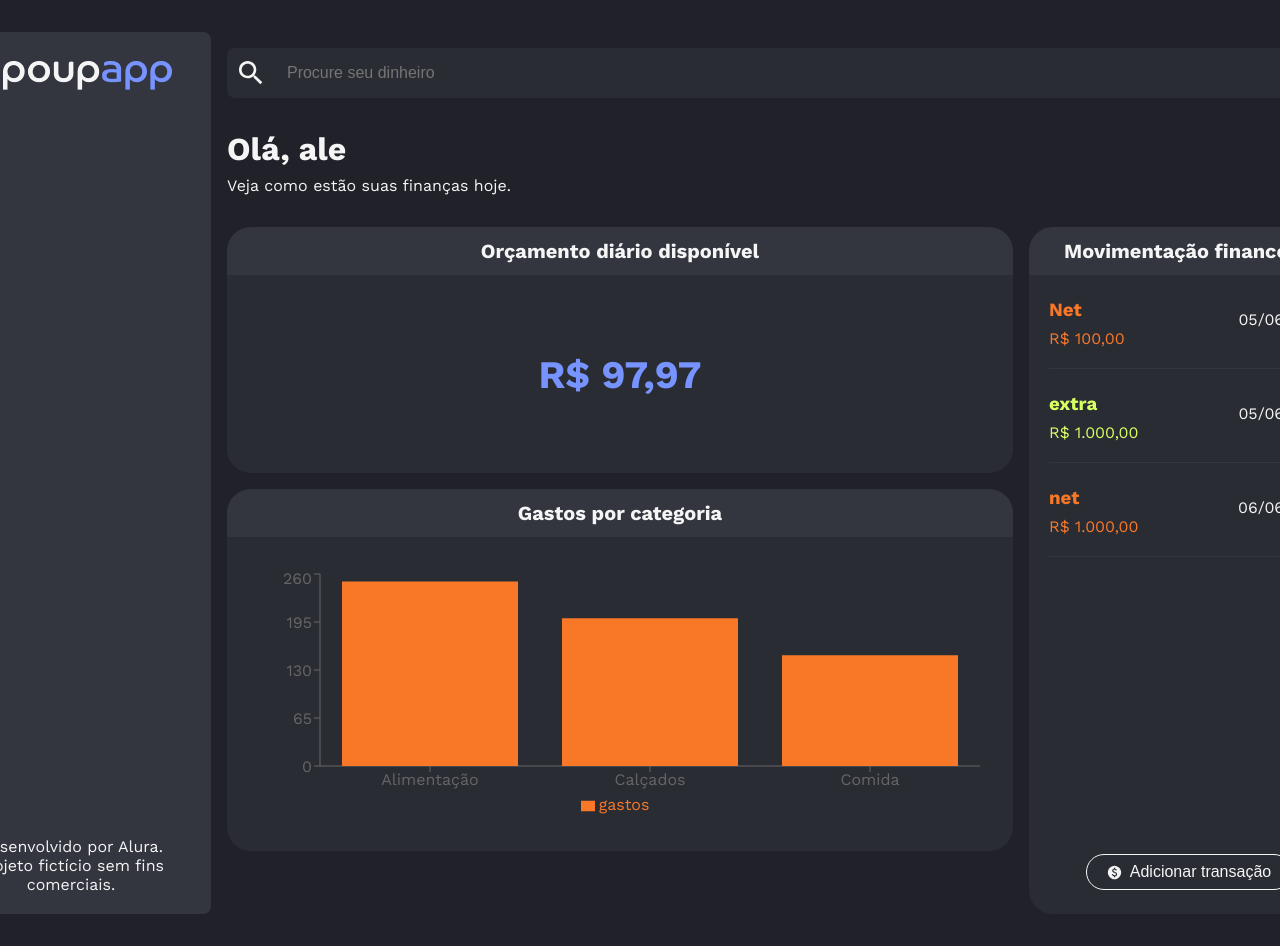
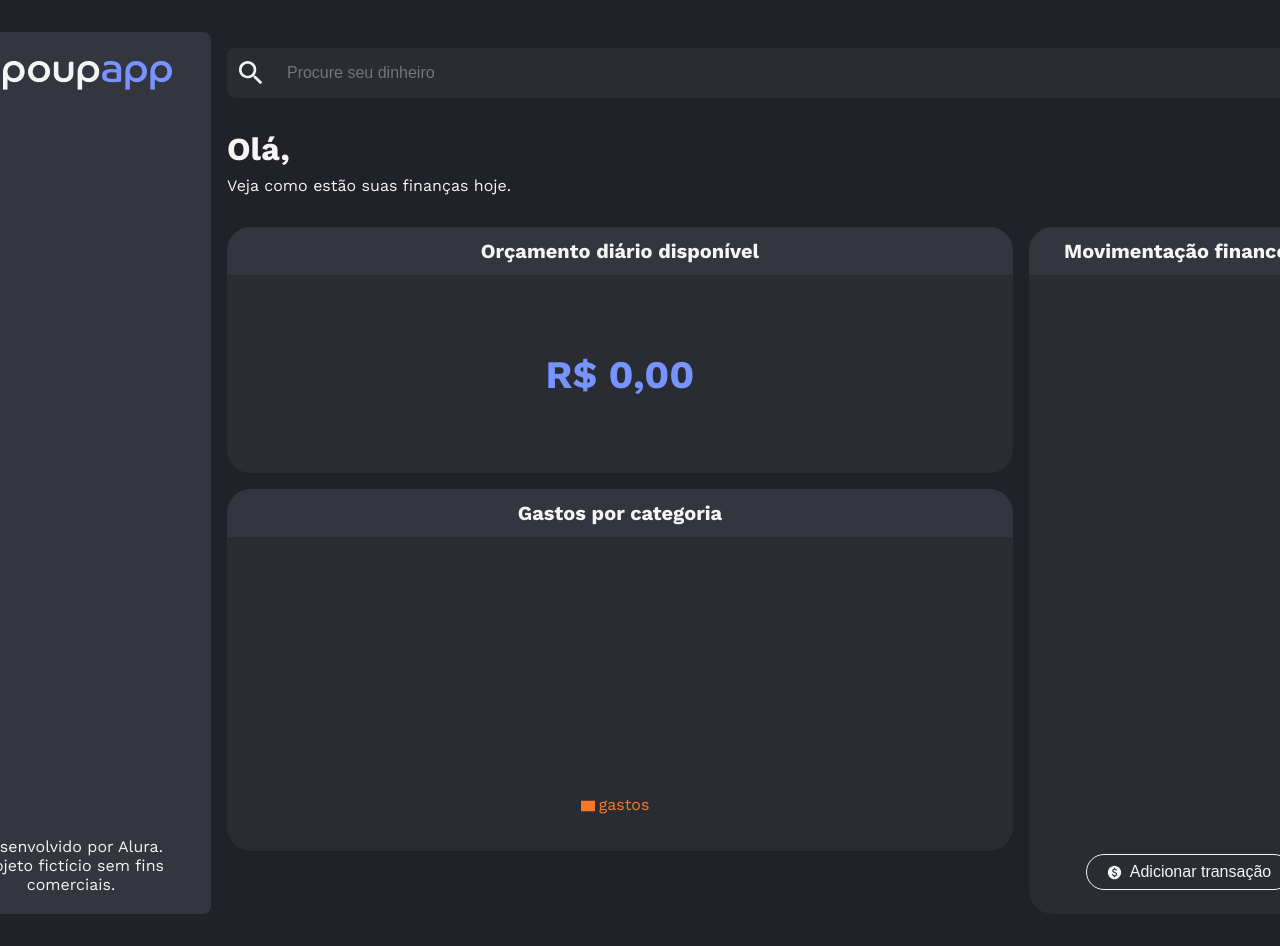
Before and after one commit to alessandrovirmond/PoupApp, a React (Vite) app: page /home in a window 1280 px wide. Shown: the top 946 px of the page. Built offline with nearby package versions, Linux system fonts and the light colour scheme; data requests are answered from the project's data file.

Commit message:
finalizando a aplicação com gráfico de gastos dinâmico

```diff
--- a/db.json
+++ b/db.json
@@ -1,45 +1,8 @@
 {
   "usuarios": [
-    {
-      "id": "e015",
-      "nome": "ale",
-      "renda": "2939",
-      "orcamentoDiario": 97.96666666666667
-    },
-    {
-      "id": "4d62",
-      "nome": "sasa",
-      "renda": "1200",
-      "orcamentoDiario": 40
-    }
+
   ],
   "transacoes": [
-    {
-      "id": "afdf",
-      "nome": "Net",
-      "valor": 100,
-      "tipo": "despesa",
-      "categoria": "",
-      "data": "2025-06-05",
-      "userId": "e015"
-    },
-    {
-      "id": "836e",
-      "nome": "extra",
-      "valor": 1000,
-      "tipo": "receita",
-      "categoria": "",
-      "data": "2025-06-05",
-      "userId": "e015"
-    },
-    {
-      "id": "8fcf",
-      "nome": "net",
-      "valor": 1000,
-      "tipo": "despesa",
-      "categoria": "zafd",
-      "data": "2025-06-06",
-      "userId": "e015"
-    }
+
   ]
 }
--- a/src/componentes/BalancoFinanceiro/index.tsx
+++ b/src/componentes/BalancoFinanceiro/index.tsx
@@ -1,26 +1,22 @@
 import { BarChart, XAxis, YAxis, Tooltip, Legend, Bar } from "recharts";
 import { Cartao, CartaoCabecalho, CartaoCorpo } from "../Cartao";
 import styled from "styled-components";
+import useGatosPorCategoria from "../../hooks/useGastosPorCategoria";
 
 export const AreaChart = styled.div`
   padding: var(--padding-xs);
 `;
 
 const BalancoFinanceiro = () => {
-  const data = [
-    {
-      categoria: "Alimentação",
-      gastos: 250,
-    },
-    {
-      categoria: "Calçados",
-      gastos: 200,
-    },
-    {
-      categoria: "Comida",
-      gastos: 150,
-    },
-  ];
+
+  const gastosPorCategoria = useGatosPorCategoria();
+
+  const data = Object.entries(gastosPorCategoria).map(([categoria, gastos]) => ({
+    categoria,
+    gastos
+  })
+);
+
   return (
     <Cartao>
       <CartaoCabecalho>Gastos por categoria</CartaoCabecalho>
```
